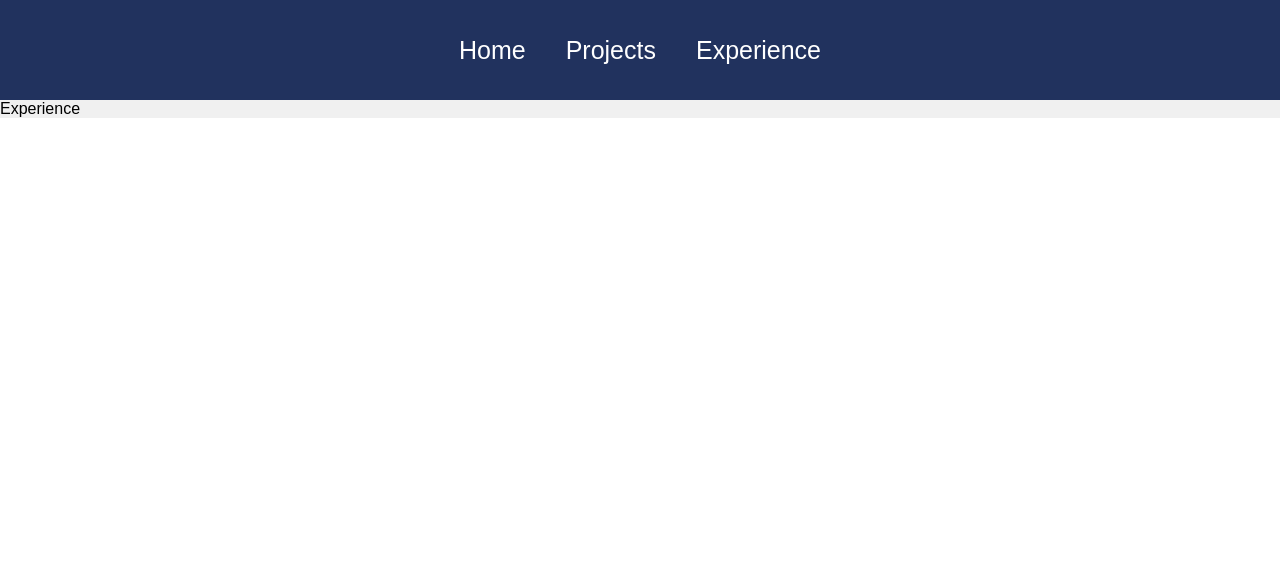
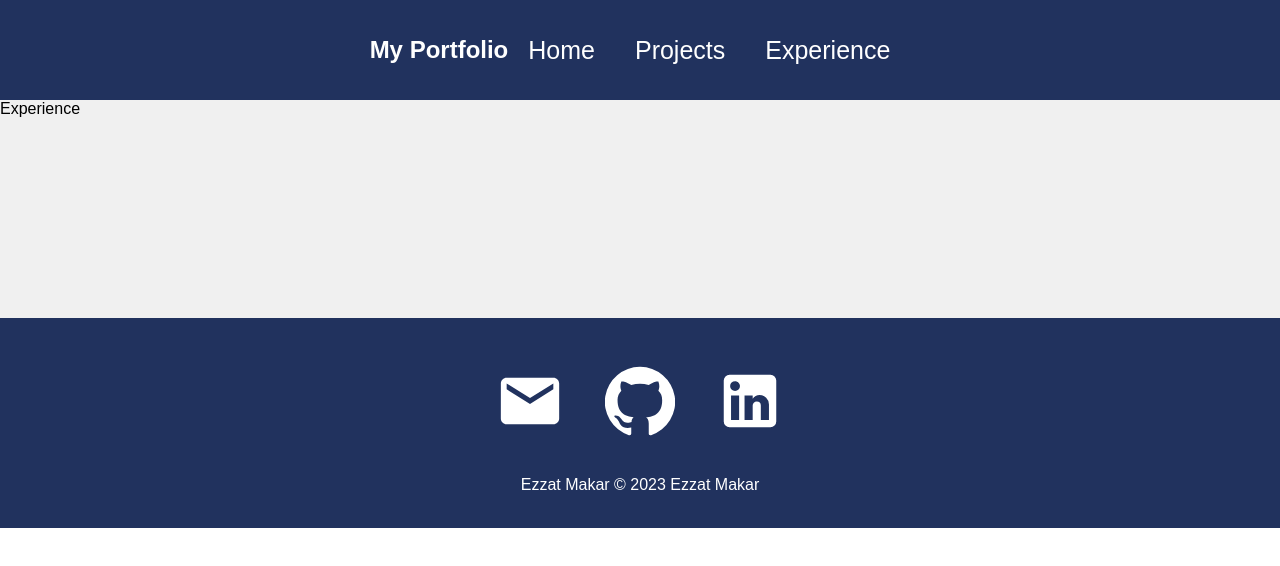
Before and after one commit to ezzatmakar/personal-portfolio, a React (Create React App) app: page /experience in a window 1280 px wide. Shown: the top 566 px of the page. Built offline with nearby package versions, Linux system fonts and the light colour scheme.

Commit message:
add components

```diff
--- a/src/App.js
+++ b/src/App.js
@@ -4,6 +4,7 @@ import Projects from './pages/Projects';
 import Home from './pages/Home';
 import Experience from './pages/Experience';
 import Navbar from './components/Navbar';
+import Footer from './components/Footer';
 
 function App() {
   return (
@@ -15,6 +16,7 @@ function App() {
           <Route path='/projects' element={<Projects />} />
           <Route path='/experience' element={<Experience />} />
         </Routes>
+        <Footer />
       </Router>
     </div>
   );
--- /dev/null
+++ b/src/components/Footer.js
@@ -0,0 +1,22 @@
+import React from "react";
+import EmailIcon from "@material-ui/icons/Email";
+import GithubIcon from "@material-ui/icons/GitHub";
+import LinkedInIcon from "@material-ui/icons/LinkedIn";
+import "../styles/Footer.css";
+import { Link } from "react-router-dom";
+
+function Footer() {
+  const currentyear = new Date().getFullYear();
+  return (
+    <div className="footer">
+      <div className="socialMedia">
+        <Link to='mailto:ezzatmakar93@gmail.com'><EmailIcon /></Link>
+        <Link to='https://github.com/ezzatmakar'><GithubIcon /></Link>
+        <Link to='https://www.linkedin.com/in/ezzat-makar/'><LinkedInIcon /></Link>
+      </div>
+      <p>Ezzat Makar &copy; {currentyear} Ezzat Makar</p>
+    </div>
+  );
+}
+
+export default Footer;
--- a/src/components/Navbar.js
+++ b/src/components/Navbar.js
@@ -1,20 +1,31 @@
-import React from 'react';
-import { Link } from 'react-router-dom';
+import React, {useEffect, useState} from 'react';
+import {Link, useLocation} from 'react-router-dom';
 import '../styles/Navbar.css';
 import ReorderIcon from "@material-ui/icons/Reorder";
 
 function Navbar() {
+    const [expandNavbar, setExpandNavbar] = useState(false);
+    const location = useLocation();
+    useEffect(() => {
+        setExpandNavbar(false)
+    }, [location]);
+
     return (
-    <div className='navbar'>
+        <div className='navbar' id={expandNavbar ? 'open' : 'close'}>
             <div className='toggleButton'>
-        <button>
-          <ReorderIcon />
+                <button onClick={() => {
+                    setExpandNavbar((prev) => !prev);
+                }}>
+                    <ReorderIcon/>
                 </button>
             </div>
             <div className='links'>
-        <Link to='/' >Home</Link>
-        <Link to='/projects' >Projects</Link>
-        <Link to='/experience' >Experience</Link>
+                <div className='portfolioName'>
+                    <h2 className='logo'>My Portfolio</h2>
+                </div>
+                <Link to='/'>Home</Link>
+                <Link to='/projects'>Projects</Link>
+                <Link to='/experience'>Experience</Link>
             </div>
         </div>
     )
```
Lines whose indentation alone changed are shown as unchanged.
